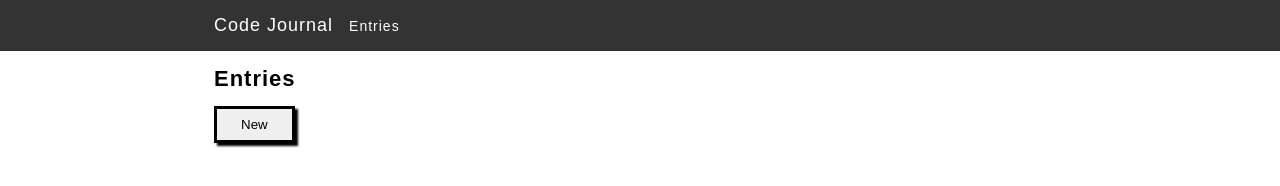
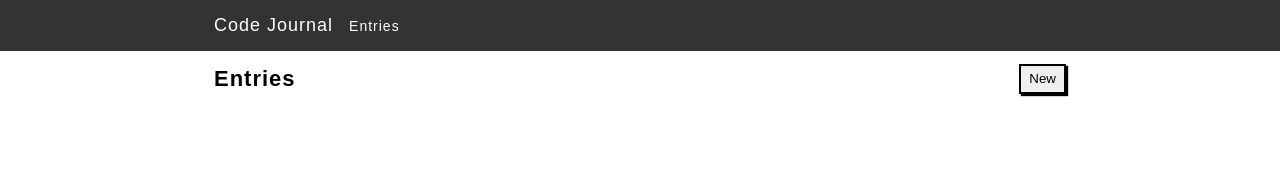
Before and after one commit to lisa-doan/code-journal, a website: page index.html in a window 1280 px wide. Both pictures are taken after a click on the link "Entries". Drawn offline with Linux system fonts and the light colour scheme.

Commit message:
style new-button

```diff
--- a/css/styles.css
+++ b/css/styles.css
@@ -63,13 +63,27 @@ textarea {
   padding: 1rem;
 }
 
-button {
+.save-btn {
   padding: 0.5rem 1.5rem;
   border: 3px solid black;
   box-shadow: 3px 3px 2px black;
   cursor: pointer;
 }
 
+.new-entry-btn {
+  padding: 0.25rem 0.5rem;
+  border: 2px solid black;
+  box-shadow: 2px 2px 1px black;
+  height: 30px;
+  cursor: pointer;
+}
+
 ul {
   list-style: none;
 }
+
+.row-entries {
+  display: flex;
+  justify-content: space-between;
+  align-items: center;
+}
```
